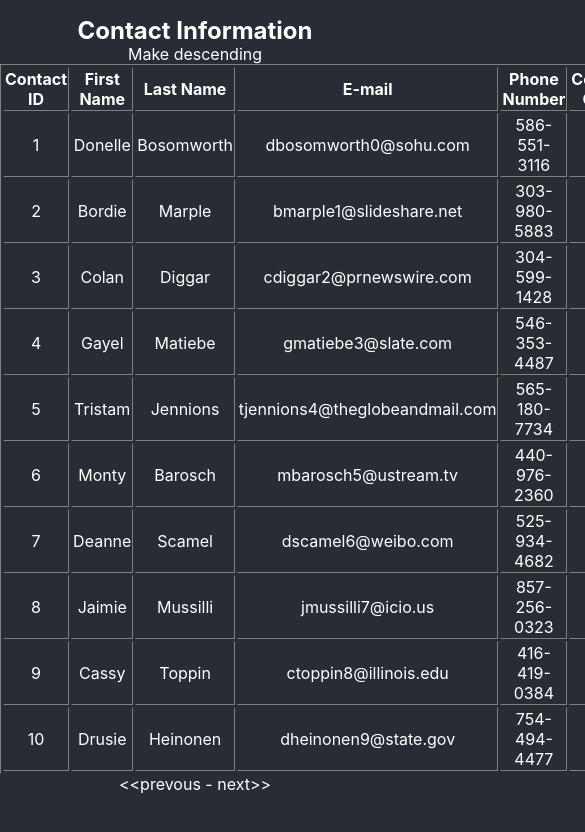
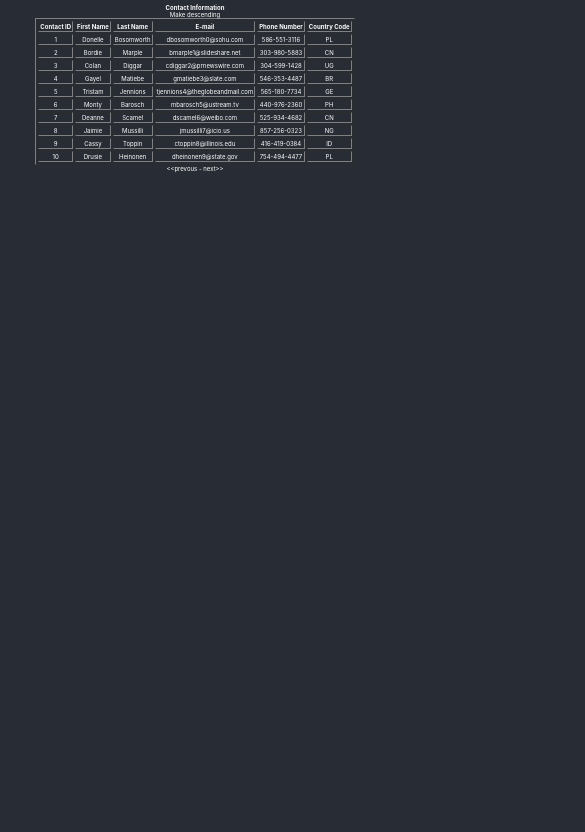
Before and after one commit to JesseGuerrero/CodingAssignment, a React (Create React App) app: page / in a window 390 px wide. Shown: the top 832 px of the page, 585 px wide, since content can reach past the window. Built offline with nearby package versions, Linux system fonts and the light colour scheme.

Commit message:
Added some mobile friendly responsiveness & made toggle sort

```diff
--- a/src/App.css
+++ b/src/App.css
@@ -37,16 +37,23 @@
   }
 }
 
+a {
+  cursor: pointer;
+}
+
 body {
   font-size: 1em;
   background-color: #282c34;
   color: white;
 }
 
+@media (max-width: 600px) {
+  body {
+    font-size: 0.5em;
+  }
+}
+
 body h1 {
   font-size: 1.5em;
+  margin-bottom: -0.05em;
 }
-
-a {
-  cursor: pointer;
-}
--- a/src/App.js
+++ b/src/App.js
@@ -19,14 +19,23 @@ function App() {
       setPageNumber(pageNumber)
   };
 
+  const setSortTypeFromSortFilter = (sortType) => {
+      if(sortType == "ascending")
+          contacts.sort((a, b) => a.id - b.id)
+      if(sortType == "descending")
+          contacts.sort((a, b) => b.id - a.id)
+      setSortType(sortType)
+  }
+
   return (
     <div className="App">
       <header>
+        <meta name="viewport" content="width=device-width, initial-scale=1.0"/>
         <title>Coding Assignment</title>
       </header>
       <body>
-      <h1 style={{marginBottom: "-0.05em"}}>Contact Information</h1>
-        <SortFilter setSortType={setSortType} sortType={sortType}/>
+      <h1>Contact Information</h1>
+        <SortFilter setSortType={setSortTypeFromSortFilter} sortType={sortType}/>
         <Table pageNumber={pageNumber} contacts={contacts}/>
         <Navigation setPageNumber={setPageNumberFromNavigation} pageNumber={pageNumber}/>
       </body>
```
